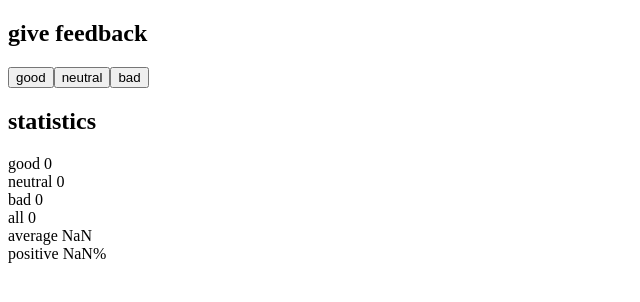
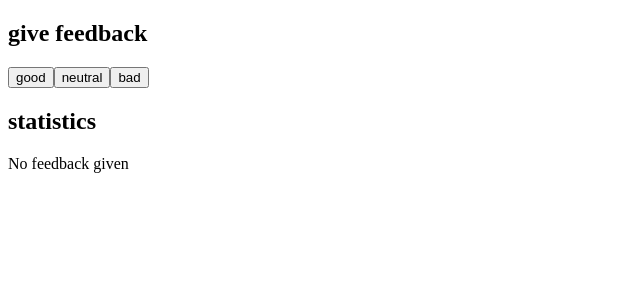
Before and after one commit to jayant880/FullStackOpen, a React (Vite) app in the folder part1/unicafe/: page / in a window 1280 px wide. Shown: the top 302 px of the page, without its empty margins (0-640 px from the left). Built offline with nearby package versions, Linux system fonts and the light colour scheme.

Commit message:
1.9: unicafe step 4

```diff
--- a/part1/unicafe/src/App.jsx
+++ b/part1/unicafe/src/App.jsx
@@ -4,12 +4,18 @@ const Statistics = ({ good, bad, neutral }) => {
   return (
     <>
       <h2>statistics</h2>
+      {good !== 0 || bad !== 0 || neutral !== 0 ? (
+        <>
           <div>good {good}</div>
           <div>neutral {neutral}</div>
           <div>bad {bad}</div>
           <div>all {good + bad + neutral}</div>
           <div>average {(good * 1 + bad * -1) / (good + bad + neutral)}</div>
           <div>positive {(good / (good + bad + neutral)) * 100}%</div>
+        </>
+      ) : (
+        <div>No feedback given</div>
+      )}
     </>
   );
 };
```
Lines whose indentation alone changed are shown as unchanged.
